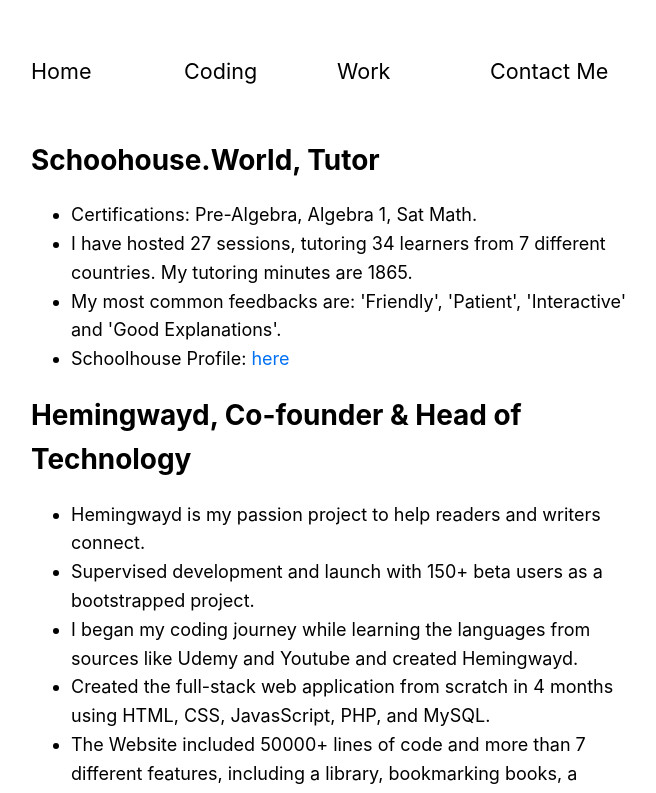
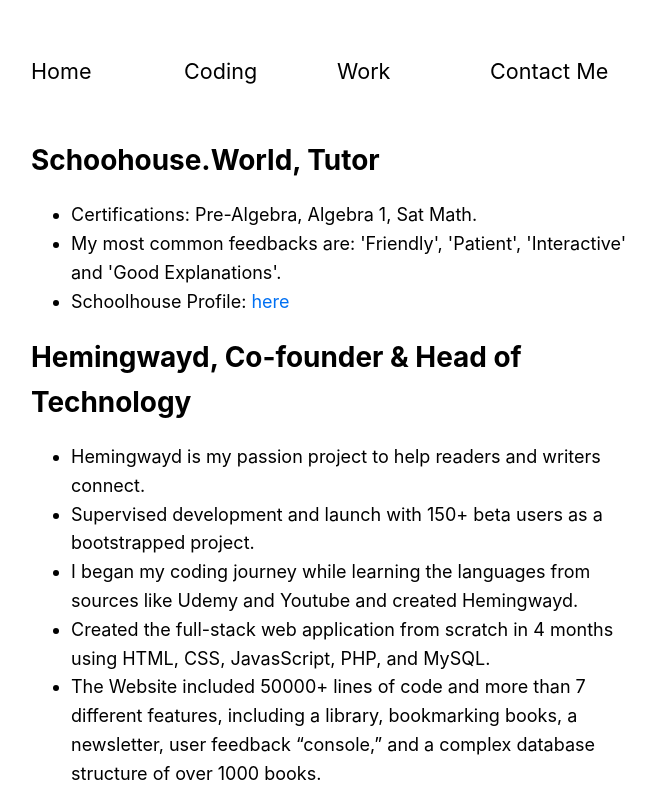
Before and after one commit to SarthakJain0907/Portfolio, a Next.js app: page /links/work in a window 1280 px wide. Shown: the top 793 px of the page, without its empty margins (303-959 px from the left). Built offline with nearby package versions, Linux system fonts and the light colour scheme.

Commit message:
Update work.js

```diff
--- a/pages/links/work.js
+++ b/pages/links/work.js
@@ -14,7 +14,6 @@ export default function FirstPost(){
             <h1 className={stylesWork.heading}>Schoohouse.World, Tutor</h1>
             <ul>
                 <li>Certifications: Pre-Algebra, Algebra 1, Sat Math.</li>
-                <li>I have hosted 27 sessions, tutoring 34 learners from 7 different countries. My tutoring minutes are 1865.</li>
                 <li>My most common feedbacks are: &apos;Friendly&apos;, &apos;Patient&apos;, &apos;Interactive&apos; and &apos;Good Explanations&apos;.</li>
                 <li>Schoolhouse Profile: <a href='https://schoolhouse.world/u/19943'>here</a></li>
             </ul>
```
